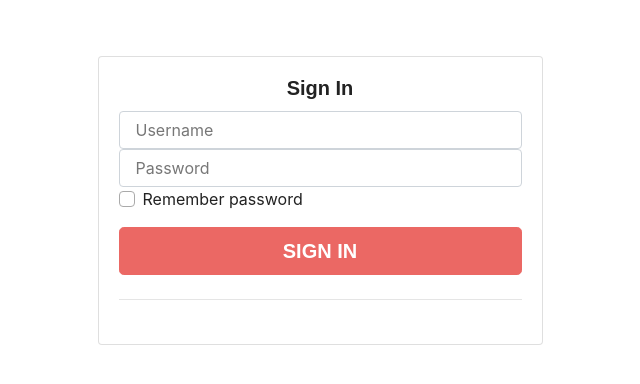
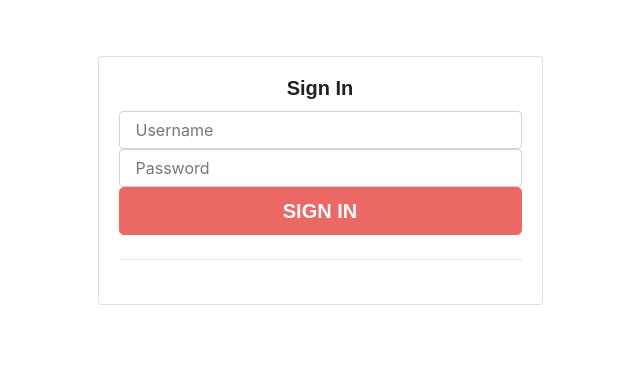
Before and after one commit to SophieH93/myCookbook, a Flask app: page /login in a window 1280 px wide. Shown: the part 59-443 px from the top of the page, without its empty margins (320-960 px from the left). Run offline with Flask 2, Linux system fonts and the light colour scheme; some libraries are stand-ins or nearby versions; some web fonts are replaced.

Commit message:
added POST, name attributes, removed checkbox

```diff
--- a/templates/pages/login.html
+++ b/templates/pages/login.html
@@ -7,20 +7,12 @@
         <div class="card card-signin my-5">
           <div class="card-body">
             <h5 class="card-title text-center">Sign In</h5>
-            <form class="form-signin">
+            <form method="POST" class="form-signin">
               <div class="form-label-group">
-                <input type="username" id="username" class="form-control" placeholder="Username">
-
+                <input type="username" name="username" id="username" class="form-control" placeholder="Username">
               </div>
-
               <div class="form-label-group">
-                <input type="password" id="inputPassword" class="form-control" placeholder="Password" required>
-
-              </div>
-
-              <div class="custom-control custom-checkbox mb-3">
-                <input type="checkbox" class="custom-control-input" id="customCheck1">
-                <label class="custom-control-label" for="customCheck1">Remember password</label>
+                <input type="password" name="password" id="password" class="form-control" placeholder="Password" required>
               </div>
               <button class="btn btn-lg btn-primary btn-block text-uppercase" type="submit">Sign in</button>
               <hr class="my-4">
```
